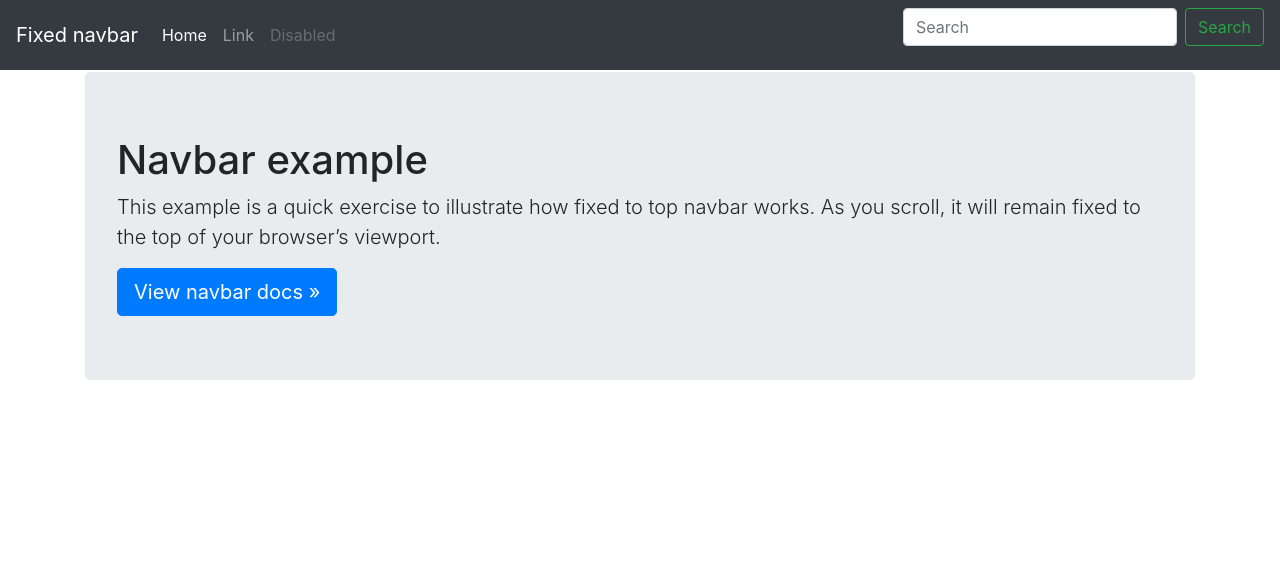
After one commit to sxy771/myblog, a Django app: template mysite/templates/blog/blogMain.html in a window 1280 px wide. The commit adds this page. Shown: the top 579 px of the page. Run offline with Django 3.2, Linux system fonts and the light colour scheme; the template is opened without the code that fills it, so the values that code supplies are empty; some libraries are stand-ins or nearby versions.

Commit message:
I hope there're errors anymore

```diff
--- a/mysite/blogapp/views.py
+++ b/mysite/blogapp/views.py
@@ -4,3 +4,6 @@ from django.shortcuts import render
 
 def index(request):
     return render(request, 'blog/index.html')
+
+def blogMain(request):
+    return render(request, 'blog/blogMain.html')
--- a/mysite/mysite/urls.py
+++ b/mysite/mysite/urls.py
@@ -15,9 +15,10 @@ Including another URLconf
 """
 import blogapp.views
 from django.contrib import admin
-from django.urls import path
+from django.urls import path, include
 
 urlpatterns = [
     path('admin/', admin.site.urls),
     path('', blogapp.views.index, name='index'),
+    path('blog/', include('blogapp.urls')),
 ]
--- /dev/null
+++ b/mysite/static/css/blog/navbar-top-fixed.css
@@ -0,0 +1,5 @@
+/* Show it is fixed to the top */
+body {
+  min-height: 75rem;
+  padding-top: 4.5rem;
+}
--- /dev/null
+++ b/mysite/templates/blog/blogMain.html
@@ -0,0 +1,41 @@
+{% load static %}
+
+<head>
+  <link rel="stylesheet" href="https://stackpath.bootstrapcdn.com/bootstrap/4.3.1/css/bootstrap.min.css"
+            integrity="sha384-ggOyR0iXCbMQv3Xipma34MD+dH/1fQ784/j6cY/iJTQUOhcWr7x9JvoRxT2MZw1T" crossorigin="anonymous">
+  <link rel="stylesheet" href="{% static 'css/blog/navbar-top-fixed.css' %}">
+</head>
+
+<body>
+<nav class="navbar navbar-expand-md navbar-dark fixed-top bg-dark">
+  <a class="navbar-brand" href="{% url 'index' %}">Fixed navbar</a>
+  <button class="navbar-toggler" type="button" data-toggle="collapse" data-target="#navbarCollapse" aria-controls="navbarCollapse" aria-expanded="false" aria-label="Toggle navigation">
+    <span class="navbar-toggler-icon"></span>
+  </button>
+  <div class="collapse navbar-collapse" id="navbarCollapse">
+    <ul class="navbar-nav mr-auto">
+      <li class="nav-item active">
+        <a class="nav-link" href="#">Home <span class="sr-only">(current)</span></a>
+      </li>
+      <li class="nav-item">
+        <a class="nav-link" href="#">Link</a>
+      </li>
+      <li class="nav-item">
+        <a class="nav-link disabled" href="#" tabindex="-1" aria-disabled="true">Disabled</a>
+      </li>
+    </ul>
+    <form class="form-inline mt-2 mt-md-0">
+      <input class="form-control mr-sm-2" type="text" placeholder="Search" aria-label="Search">
+      <button class="btn btn-outline-success my-2 my-sm-0" type="submit">Search</button>
+    </form>
+  </div>
+</nav>
+
+<main role="main" class="container">
+  <div class="jumbotron">
+    <h1>Navbar example</h1>
+    <p class="lead">This example is a quick exercise to illustrate how fixed to top navbar works. As you scroll, it will remain fixed to the top of your browser’s viewport.</p>
+    <a class="btn btn-lg btn-primary" href="{{ site.baseurl }}/docs/{{ site.docs_version }}/components/navbar/" role="button">View navbar docs &raquo;</a>
+  </div>
+</main>
+</body>
--- a/mysite/templates/blog/index.html
+++ b/mysite/templates/blog/index.html
@@ -21,7 +21,7 @@
       <h1 class="cover-heading">Cover your page.</h1>
       <p class="lead">Cover is a one-page template for building simple and beautiful home pages. Download, edit the text, and add your own fullscreen background photo to make it your own.</p>
       <p class="lead">
-        <a href="#" class="btn btn-lg btn-secondary">Learn more</a>
+        <a href="blog/blogMain" class="btn btn-lg btn-secondary">Learn more</a>
       </p>
     </main>
 
```
Also changed, not shown: mysite/blogapp/urls.py (added, +8 -0 lines).
